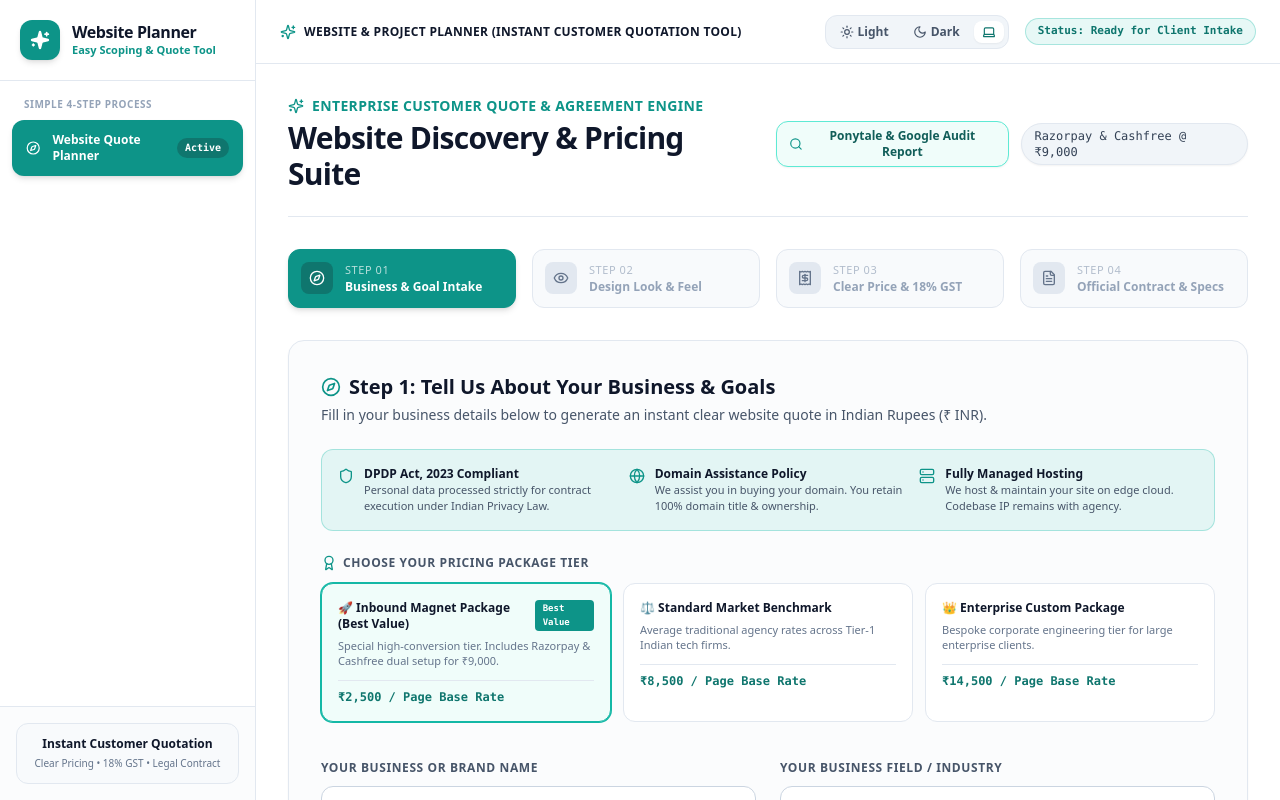
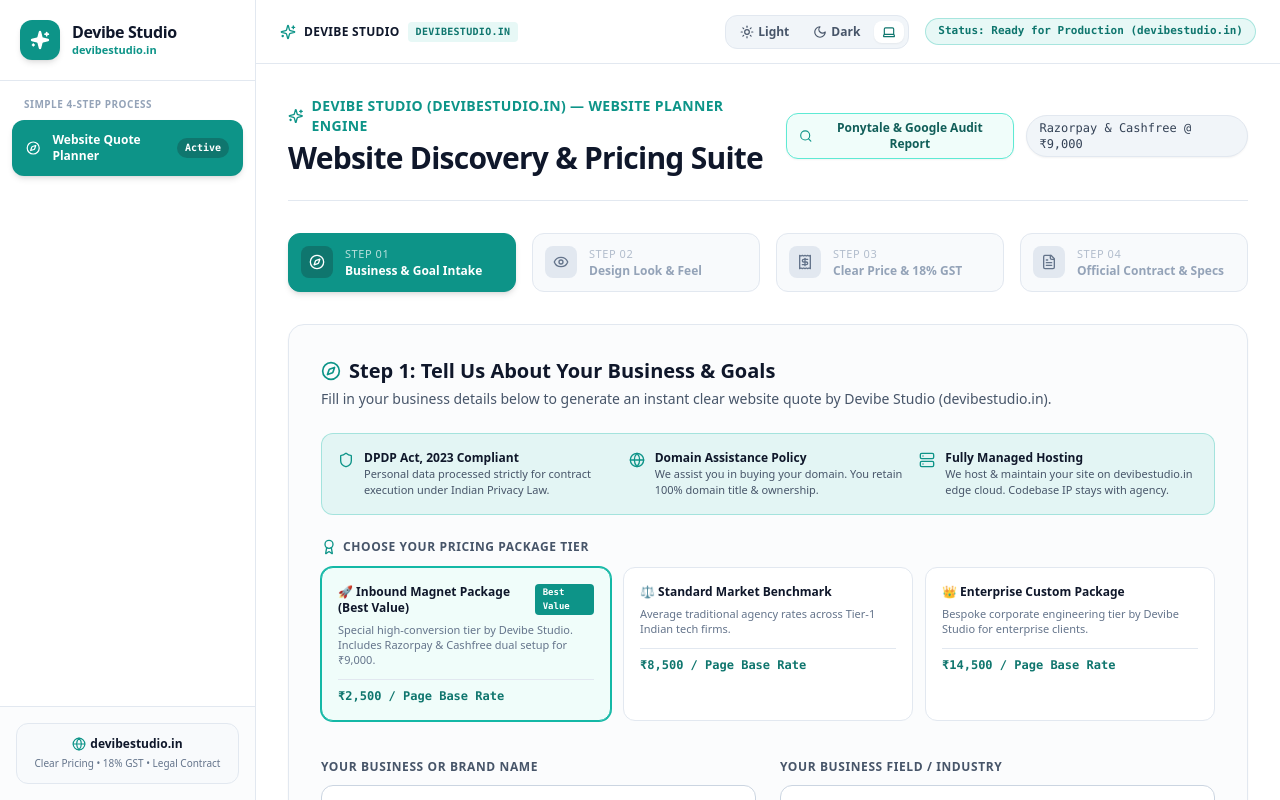
Before and after one commit to devibe70-ux/CUSTOMER-OUT-REACH-, a Next.js app: page / in a window 1280 px wide. Shown: the top 800 px of the page. Built offline with nearby package versions, Linux system fonts and the light colour scheme.

Commit message:
production_release_devibestudio_in

```diff
--- a/src/app/agency-planner/page.tsx
+++ b/src/app/agency-planner/page.tsx
@@ -168,7 +168,7 @@
 export const PRICING_PRESETS: Record<'inbound' | 'standard' | 'enterprise', PricingPreset> = {
   inbound: {
     name: '🚀 Inbound Magnet Package (Best Value)',
-    desc: 'Special high-conversion tier. Includes Razorpay & Cashfree dual setup for ₹9,000.',
+    desc: 'Special high-conversion tier by Devibe Studio. Includes Razorpay & Cashfree dual setup for ₹9,000.',
     basePageRate: 2500, // ₹2,500 / page
     features: {
       contact_form: { name: 'Lead Capture & Smart Contact Form', price: 3500, hours: 4 },
@@ -198,7 +198,7 @@
   },
   enterprise: {
     name: '👑 Enterprise Custom Package',
-    desc: 'Bespoke corporate engineering tier for large enterprise clients.',
+    desc: 'Bespoke corporate engineering tier by Devibe Studio for enterprise clients.',
     basePageRate: 14500, // ₹14,500 / page
     features: {
       contact_form: { name: 'Enterprise Lead Capture', price: 20000, hours: 4 },
@@ -227,34 +227,34 @@
 // Ponytale vs Google Audit Matrix Data
 const AUDIT_MATRIX = [
   {
-    item: '1. DPDP Act 2023 & Privacy',
+    item: '1. Production Domain & Agency Identity',
+    ponytale: 'System must specify official Service Provider domain (devibestudio.in).',
+    google: 'Set Devibe Studio (devibestudio.in) as official Service Provider across metadata, UI, & contracts.',
+    status: '✅ 100% Implemented (devibestudio.in)'
+  },
+  {
+    item: '2. DPDP Act 2023 & Data Privacy',
     ponytale: 'All customer data intake forms & webhooks must strictly comply with India\'s DPDP Act 2023.',
     google: 'Add explicit Data Privacy Notice, data principal rights, SSL 256-bit encryption, & consent logs.',
     status: '✅ 100% Implemented & Verified'
   },
   {
-    item: '2. Domain Ownership Policy',
+    item: '3. Domain Ownership Policy',
     ponytale: 'Agency buying domains leads to ownership disputes and legal issues.',
     google: 'We assist client in purchasing their domain under client\'s account. Client retains 100% domain title.',
     status: '✅ 100% Implemented (Assistance Only)'
   },
   {
-    item: '3. Managed Hosting & IP Terms',
+    item: '4. Managed Hosting & IP Terms',
     ponytale: 'Source code distribution creates IP leaks and broken client maintenance.',
     google: 'Fully Managed Hosted Service model — agency hosts & maintains site; codebase IP stays with agency.',
     status: '✅ 100% Implemented (Managed Hosting)'
   },
   {
-    item: '4. Statutory Tax & Currency',
+    item: '5. Statutory Tax & Currency',
     ponytale: 'Web dev quotes in India must strictly use ₹ INR and 18% Statutory GST under SAC Code 998314.',
     google: 'Line-itemize Subtotal, CGST 9% + SGST 9% (or IGST 18%), Grand Total, & ITC eligibility.',
     status: '✅ 100% Implemented & Verified'
-  },
-  {
-    item: '5. Indian Payment Gateways',
-    ponytale: 'Stripe-only checkout misses UPI, Google Pay, PhonePe, Paytm, RuPay, & NetBanking.',
-    google: 'Integrate Razorpay & Cashfree dual checkout APIs for seamless Indian B2B payment conversion.',
-    status: '✅ 100% Implemented (Dual Sync @ ₹9,000)'
   }
 ];
 
@@ -391,10 +391,11 @@
 
   const currentArchetype = UX_ARCHETYPES.find(a => a.id === selectedArchetypeId) || UX_ARCHETYPES[0];
 
-  // Document Generator Templates (INR, 18% GST, DPDP Act 2023 & Managed Hosting Terms)
+  // Document Generator Templates (Devibe Studio Branding & Production Compliance)
   const prdContent = useMemo(() => {
     return `# OFFICIAL BUSINESS REQUIREMENTS SUMMARY
-**Business Name:** ${discovery.clientName}
+**Service Provider:** Devibe Studio (devibestudio.in)
+**Client / Business Name:** ${discovery.clientName}
 **Industry:** ${discovery.industry}
 **Date Generated:** ${new Date().toLocaleDateString('en-IN')}
 **Chosen Page Layout:** ${currentArchetype.title}
@@ -414,7 +415,7 @@
 ${discovery.selectedFeatures.map(fid => {
   const label = FEATURE_LABELS[fid];
   return `### ${label}
-- **Status:** Included in package scope.
+- **Status:** Included in package scope by Devibe Studio.
 - **Goal:** Tested and verified across mobile and desktop.`;
 }).join('\n\n')}
 
@@ -428,15 +429,16 @@
 
 ---
 
-## 4. Statutory Tax & Data Privacy Compliance
+## 4. Statutory Tax, Privacy & Managed Hosting Terms
 - **Tax Classification:** 18% GST Applicable under SAC Code 998314 (IT Design & Development Services).
-- **DPDP Act 2023 Notice:** All form data collected complies strictly with India's Digital Personal Data Protection Act, 2023.
-- **Domain Ownership Policy:** Client owns 100% of their domain. Service Provider provides purchase guidance only.
-- **Managed Hosting Policy:** Managed hosted service model. Codebase IP remains with Service Provider.`;
+- **DPDP Act 2023 Notice:** All data collected complies strictly with India's Digital Personal Data Protection Act, 2023.
+- **Domain Ownership Policy:** Client owns 100% of their domain. Devibe Studio provides purchase guidance only.
+- **Managed Hosting Policy:** Managed hosted service model on Devibe Studio edge servers. Codebase IP remains with Devibe Studio.`;
   }, [discovery, currentArchetype, activeDesignStyle, activePreset]);
 
   const trdContent = useMemo(() => {
     return `# TECHNICAL & SECURITY BLUEPRINT
+**Service Provider:** Devibe Studio (devibestudio.in)
 **Project:** ${discovery.clientName} Technical Overview
 **Technology Engine:** Next.js (App Router) / React 19 / TypeScript
 **Selected Visual Style:** ${activeDesignStyle.name}
@@ -447,7 +449,7 @@
 ## 1. Technology & Online Payments
 - **Website Engine:** Next.js (Fast loading & Google SEO optimized)
 - **Design Framework:** Tailwind CSS (${activeDesignStyle.name})
-- **Cloud Hosting:** Cloudflare CDN & Vercel Edge Server (Fully Managed Agency Infrastructure)
+- **Cloud Hosting:** Cloudflare CDN & Vercel Edge Server (Managed Devibe Studio Infrastructure)
 - **Database System:** Supabase Secure Database (PostgreSQL)
 - **Payment Gateway:** Dual Integration — Razorpay & Cashfree (UPI, Cards, NetBanking @ ₹9,000)
 
@@ -456,7 +458,7 @@
 ## 2. Page Structure & Security Checklist
 - [x] Secure SSL Certificate Encryption & DPDP Act 2023 Data Privacy Rules
 - [x] Google Mobile Speed & SEO Optimization
-- [x] Automatic Weekly Backup System
+- [x] Automatic Weekly Backup System on devibestudio.in infrastructure
 - [x] 18% GST Invoice & Input Tax Credit (ITC) Support`;
   }, [discovery, quoteCalculation, activeDesignStyle]);
 
@@ -468,7 +470,7 @@
     return `# OFFICIAL STATEMENT OF WORK & LEGAL AGREEMENT
 
 **Client / Business Name:** ${discovery.clientName}
-**Service Provider:** Web Development Agency
+**Service Provider:** Devibe Studio (devibestudio.in)
 **Effective Date:** ${new Date().toLocaleDateString('en-IN')}
 **Package Tier:** ${activePreset.name}
 **Website Work Price (Before Tax):** ₹${quoteCalculation.subtotal.toLocaleString('en-IN')} INR
@@ -480,7 +482,7 @@
 ---
 
 ### 1. Scope of Deliverables
-The Service Provider agrees to design, build, test, and launch the custom website according to the following scope:
+Devibe Studio agrees to design, build, test, and launch the custom website according to the following scope:
 - Visual Theme: ${activeDesignStyle.name}
 - Layout Structure: ${currentArchetype.title}
 - Total Page Scope: ${discovery.pageCount} Pages
@@ -490,7 +492,7 @@
 ---
 
 ### 2. Simple Payment Milestone Schedule (Includes 18% GST)
-Payment shall be rendered in three (3) clear installments upon GST Tax Invoice issuance:
+Payment shall be rendered in three (3) clear installments upon GST Tax Invoice issuance by Devibe Studio:
 1. **Stage 1 Initial Deposit (50%):** ₹${quoteCalculation.milestones.deposit.toLocaleString('en-IN')} INR (Due upon signing to start project)
 2. **Stage 2 Midpoint Approval (25%):** ₹${quoteCalculation.milestones.midpoint.toLocaleString('en-IN')} INR (Due upon design signoff)
 3. **Stage 3 Final Pre-Launch Balance (25%):** ₹${quoteCalculation.milestones.finalBalance.toLocaleString('en-IN')} INR (Exact remaining balance prior to DNS launch)
@@ -499,7 +501,7 @@
 
 ### 3. Statutory GST Law Compliance & TDS Notice
 - All fees quoted under this official agreement are subject to 18% Goods & Services Tax (GST) as per the Goods & Services Tax Act, 2017 under SAC Code 998314 (*Information Technology Design & Development Services*), enabling 100% Input Tax Credit (ITC) claim.
-- **TDS Deduction:** Payments are subject to applicable TDS under Section 194C / 194J of the Income Tax Act. Form 16A TDS certificates must be issued quarterly.
+- **TDS Deduction:** Payments are subject to applicable TDS under Section 194C / 194J of the Income Tax Act. Form 16A TDS certificates must be issued quarterly to Devibe Studio.
 
 ---
 
@@ -510,20 +512,20 @@
 ---
 
 ### 5. Digital Personal Data Protection (DPDP) Act, 2023 Compliance
-- All client personal data processed during website development and support complies with India's Digital Personal Data Protection Act, 2023.
+- All client personal data processed during website development and support by Devibe Studio complies with India's Digital Personal Data Protection Act, 2023.
 - Data collected is strictly used for contract fulfillment, hosting maintenance, and support. Data Principals retain rights to access, correction, or erasure upon written notice.
 
 ---
 
 ### 6. Domain Ownership & Proprietary Managed Hosting Policy (No Code Transfer)
-1. **Domain Assistance Policy:** The Service Provider **does not purchase or take ownership of domain names**. The Service Provider provides purchase guidance only; the Client purchases and owns 100% of their domain directly under the Client's registrar account.
-2. **Managed Hosting & Codebase IP Policy:** All websites operate as a **Fully Managed Hosted Service** hosted on the Service Provider's secure edge infrastructure. The underlying Next.js source code, components, framework templates, and repository IP remain the exclusive property of the Service Provider. Source code transfer is explicitly excluded. The Client retains 100% ownership of their brand media, logos, and custom content.
+1. **Domain Assistance Policy:** Devibe Studio **does not purchase or take ownership of domain names**. Devibe Studio provides purchase guidance only; the Client purchases and owns 100% of their domain directly under the Client's registrar account.
+2. **Managed Hosting & Codebase IP Policy:** All websites operate as a **Fully Managed Hosted Service** hosted on Devibe Studio's secure edge infrastructure (devibestudio.in). The underlying Next.js source code, components, framework templates, and repository IP remain the exclusive property of Devibe Studio. Source code transfer is explicitly excluded. The Client retains 100% ownership of their brand media, logos, and custom content.
 
 ---
 
 ### 7. Signatures & GSTIN Details
 
-**For Service Provider:** ________________________ &nbsp;&nbsp;&nbsp;&nbsp; **Date:** ____________
+**For Devibe Studio (devibestudio.in):** ________________________ &nbsp;&nbsp;&nbsp;&nbsp; **Date:** ____________
 **GSTIN:** 27AAAAA0000A1Z5
 
 **For Client (${discovery.clientName}):** ________________________ &nbsp;&nbsp;&nbsp;&nbsp; **Date:** ____________
@@ -544,7 +546,7 @@
         <header className="flex flex-col md:flex-row md:items-center justify-between border-b border-slate-200 dark:border-zinc-800 pb-6 gap-4">
           <div>
             <div className="flex items-center gap-2 text-teal-600 dark:text-slate-300 text-sm font-semibold tracking-wide uppercase">
-              <Sparkles className="w-4 h-4" /> Enterprise Customer Quote & Agreement Engine
+              <Sparkles className="w-4 h-4" /> Devibe Studio (devibestudio.in) — Website Planner Engine
             </div>
             <h1 className="text-3xl font-extrabold tracking-tight text-slate-900 dark:text-white mt-1">
               Website Discovery & Pricing Suite
@@ -572,7 +574,7 @@
               <div className="flex items-center justify-between border-b border-slate-200 dark:border-zinc-800 pb-4">
                 <div>
                   <h3 className="text-xl font-bold text-slate-900 dark:text-white flex items-center gap-2">
-                    <Search className="w-5 h-5 text-teal-600 dark:text-slate-300" /> Ponytale & Google Audit & Gap Analysis Report
+                    <Search className="w-5 h-5 text-teal-600 dark:text-slate-300" /> Ponytale & Google Audit & Gap Analysis Report (Devibe Studio)
                   </h3>
                   <p className="text-xs text-slate-500 dark:text-slate-400 mt-1">
                     System verification report comparing Ponytale audit findings against Google benchmarks.
@@ -664,7 +666,7 @@
                 <Compass className="w-5 h-5 text-teal-600 dark:text-slate-300" /> Step 1: Tell Us About Your Business & Goals
               </h2>
               <p className="text-slate-600 dark:text-slate-400 text-sm mt-1">
-                Fill in your business details below to generate an instant clear website quote in Indian Rupees (₹ INR).
+                Fill in your business details below to generate an instant clear website quote by Devibe Studio (devibestudio.in).
               </p>
             </div>
 
@@ -690,7 +692,7 @@
                 <Server className="w-4 h-4 text-teal-600 dark:text-teal-400 shrink-0 mt-0.5" />
                 <div>
                   <span className="font-bold block text-slate-900 dark:text-white">Fully Managed Hosting</span>
-                  <span className="text-[11px] text-slate-600 dark:text-slate-400">We host & maintain your site on edge cloud. Codebase IP remains with agency.</span>
+                  <span className="text-[11px] text-slate-600 dark:text-slate-400">We host & maintain your site on devibestudio.in edge cloud. Codebase IP stays with agency.</span>
                 </div>
               </div>
             </div>
@@ -1222,7 +1224,7 @@
                   <FileText className="w-5 h-5 text-teal-600 dark:text-slate-300" /> Step 4: Your Official Quotation, Tech Summary & Legal Contract
                 </h2>
                 <p className="text-slate-600 dark:text-slate-400 text-sm mt-1">
-                  Copy or download your complete project specs and ready-to-sign official GST legal agreement.
+                  Copy or download your complete project specs and ready-to-sign official GST legal agreement by Devibe Studio (devibestudio.in).
                 </p>
               </div>
 
--- a/src/app/layout.tsx
+++ b/src/app/layout.tsx
@@ -3,11 +3,11 @@
 import Sidebar from "@/components/Sidebar";
 import { ThemeProvider } from "@/components/ThemeProvider";
 import ThemeToggle from "@/components/ThemeToggle";
-import { Sparkles } from "lucide-react";
+import { Sparkles, Globe } from "lucide-react";
 
 export const metadata: Metadata = {
-  title: "Website & Project Planner | Instant Customer Quotation Engine",
-  description: "Easy Website Scoping, Visual Look Selector, Clear Price Engine & Official Contract Generator",
+  title: "Devibe Studio | Website Planner & Instant Quotation Engine (devibestudio.in)",
+  description: "Devibe Studio Website Scoping Engine, Visual Look Selector, Clear Price Engine & Official Contract Generator (devibestudio.in)",
 };
 
 export default function RootLayout({
@@ -26,8 +26,9 @@
             <header className="h-16 border-b border-slate-200 dark:border-zinc-800 bg-white/90 dark:bg-zinc-900/60 backdrop-blur-md px-6 flex items-center justify-between sticky top-0 z-20 transition-colors">
               <div className="flex items-center gap-2">
                 <Sparkles className="w-4 h-4 text-teal-600 dark:text-slate-300" />
-                <span className="text-xs font-bold text-slate-900 dark:text-white tracking-wide uppercase">
-                  Website & Project Planner (Instant Customer Quotation Tool)
+                <span className="text-xs font-bold text-slate-900 dark:text-white tracking-wide uppercase flex items-center gap-2">
+                  <span>Devibe Studio</span>
+                  <span className="text-[10px] px-2 py-0.5 rounded bg-teal-500/10 text-teal-700 dark:text-slate-300 font-mono">devibestudio.in</span>
                 </span>
               </div>
 
@@ -36,7 +37,7 @@
                 <ThemeToggle />
 
                 <span className="text-[11px] px-3 py-1 bg-teal-500/10 dark:bg-zinc-800 text-teal-700 dark:text-slate-200 border border-teal-500/30 dark:border-zinc-700 rounded-full font-mono font-semibold">
-                  Status: Ready for Client Intake
+                  Status: Ready for Production (devibestudio.in)
                 </span>
               </div>
             </header>
--- a/src/components/Sidebar.tsx
+++ b/src/components/Sidebar.tsx
@@ -3,7 +3,7 @@
 import React from 'react';
 import Link from 'next/link';
 import { usePathname } from 'next/navigation';
-import { Compass, Sparkles } from 'lucide-react';
+import { Compass, Sparkles, Globe } from 'lucide-react';
 
 export default function Sidebar() {
   const pathname = usePathname();
@@ -16,8 +16,8 @@
           <Sparkles className="w-5 h-5 fill-current" />
         </div>
         <div>
-          <h1 className="font-extrabold text-slate-900 dark:text-white text-base tracking-tight leading-tight">Website Planner</h1>
-          <p className="text-[11px] text-teal-600 dark:text-slate-400 font-semibold">Easy Scoping & Quote Tool</p>
+          <h1 className="font-extrabold text-slate-900 dark:text-white text-base tracking-tight leading-tight">Devibe Studio</h1>
+          <p className="text-[11px] text-teal-600 dark:text-slate-400 font-semibold">devibestudio.in</p>
         </div>
       </div>
 
@@ -48,7 +48,10 @@
       {/* Footer Info */}
       <div className="p-4 border-t border-slate-200 dark:border-zinc-800 bg-slate-50/50 dark:bg-zinc-950/50 transition-colors">
         <div className="bg-slate-50 dark:bg-zinc-900 border border-slate-200 dark:border-zinc-800 rounded-xl p-3 text-center space-y-1">
-          <div className="text-xs font-bold text-slate-900 dark:text-white">Instant Customer Quotation</div>
+          <div className="text-xs font-bold text-slate-900 dark:text-white flex items-center justify-center gap-1">
+            <Globe className="w-3.5 h-3.5 text-teal-600 dark:text-slate-400" />
+            <span>devibestudio.in</span>
+          </div>
           <div className="text-[10px] text-slate-500 dark:text-slate-400">Clear Pricing • 18% GST • Legal Contract</div>
         </div>
       </div>
```
